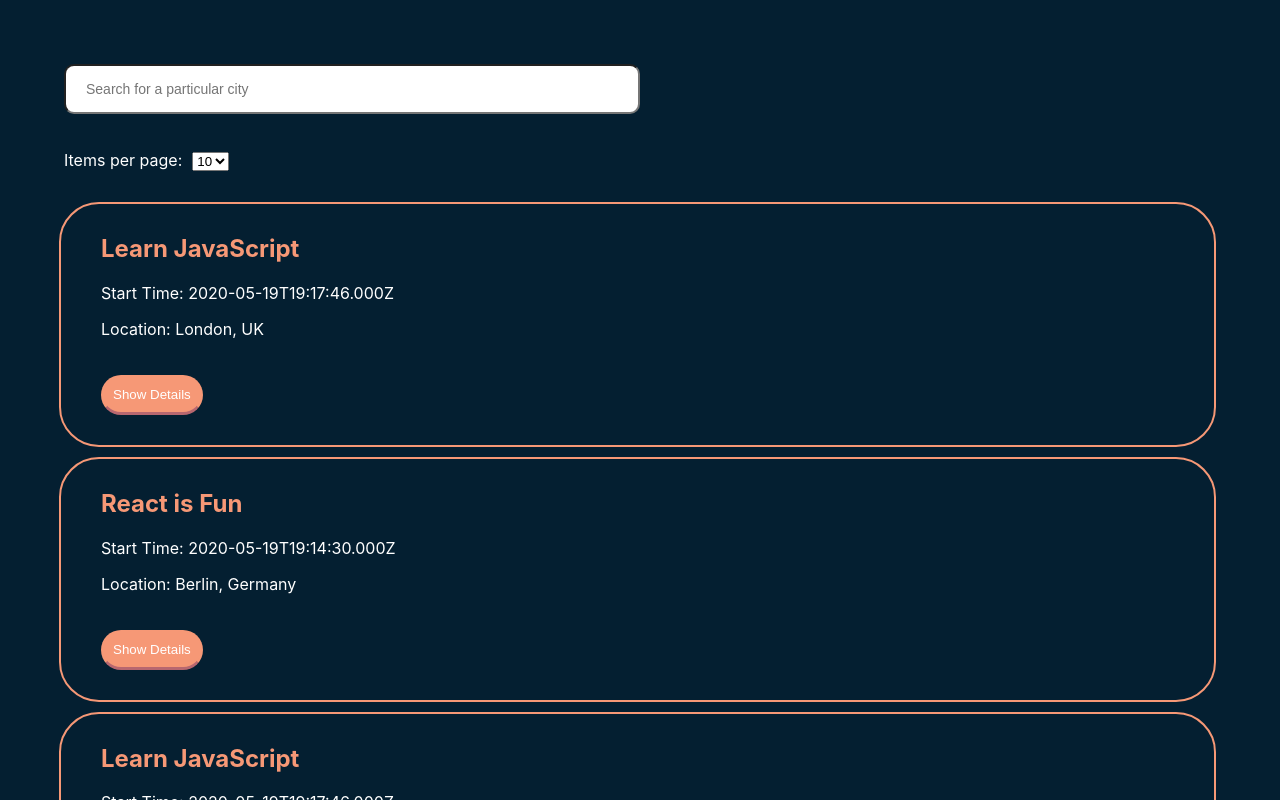
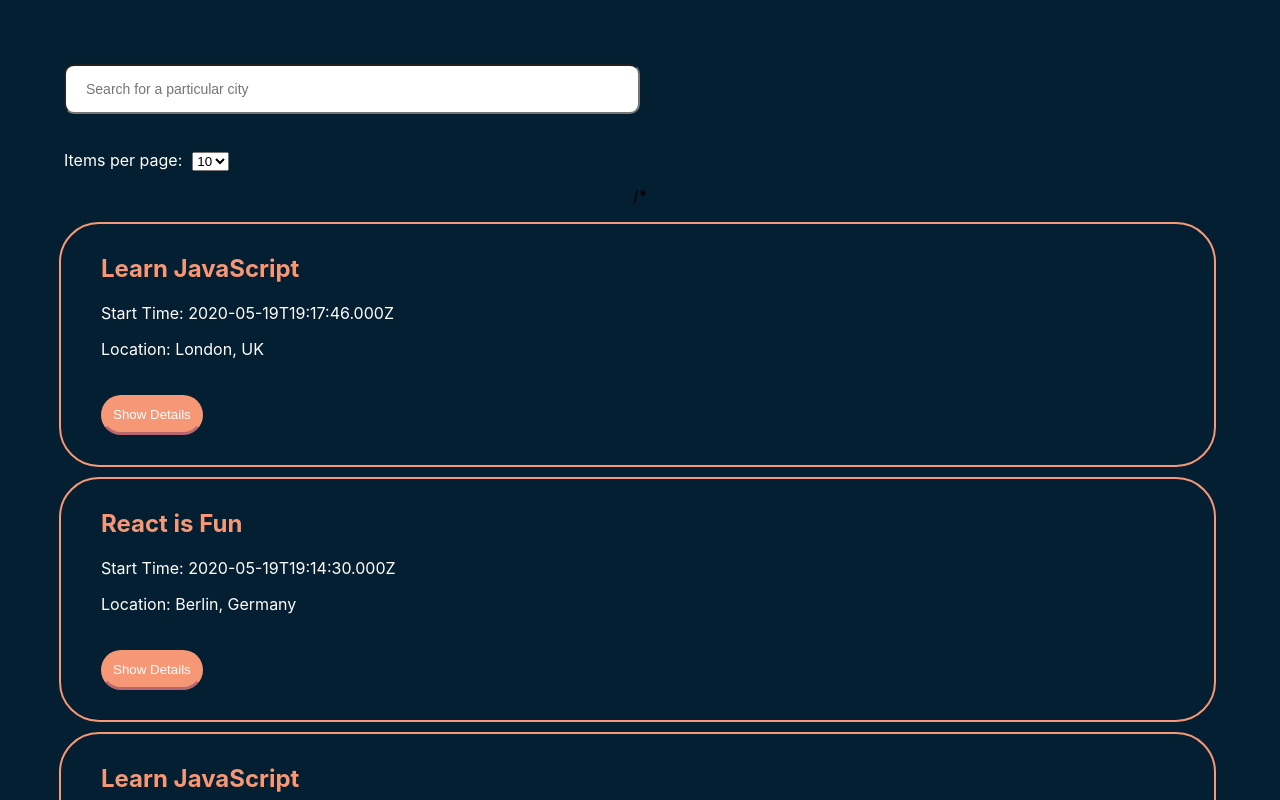
Before and after one commit to NIER-BIAN/tribal-heart, a React (Create React App) app: page / in a window 1280 px wide. Shown: the top 800 px of the page. Built offline with nearby package versions, Linux system fonts and the light colour scheme.

Commit message:
undo remove old event list feature

```diff
--- a/src/App.js
+++ b/src/App.js
@@ -92,11 +92,15 @@
 	        </div>
 	      )}
 
-	      {!isLoading && (
-	        <EventList
-	          allEvents={allEvents}
-	        />
-	      )}
+	      /*{!isLoading && (
+	          <EventList
+	            allEvents={allEvents}
+	          />
+	        )}*/
+
+	      <EventList
+	        allEvents={allEvents}
+	      />
 
 	    </div>
     );
--- a/src/components/EventList.js
+++ b/src/components/EventList.js
@@ -1,4 +1,3 @@
-
 import Event from './Event';
 
 const EventList = ({ allEvents }) => {
```
Also changed, not shown: src/components/NumberOfEvents.js (+0 -8 lines).
